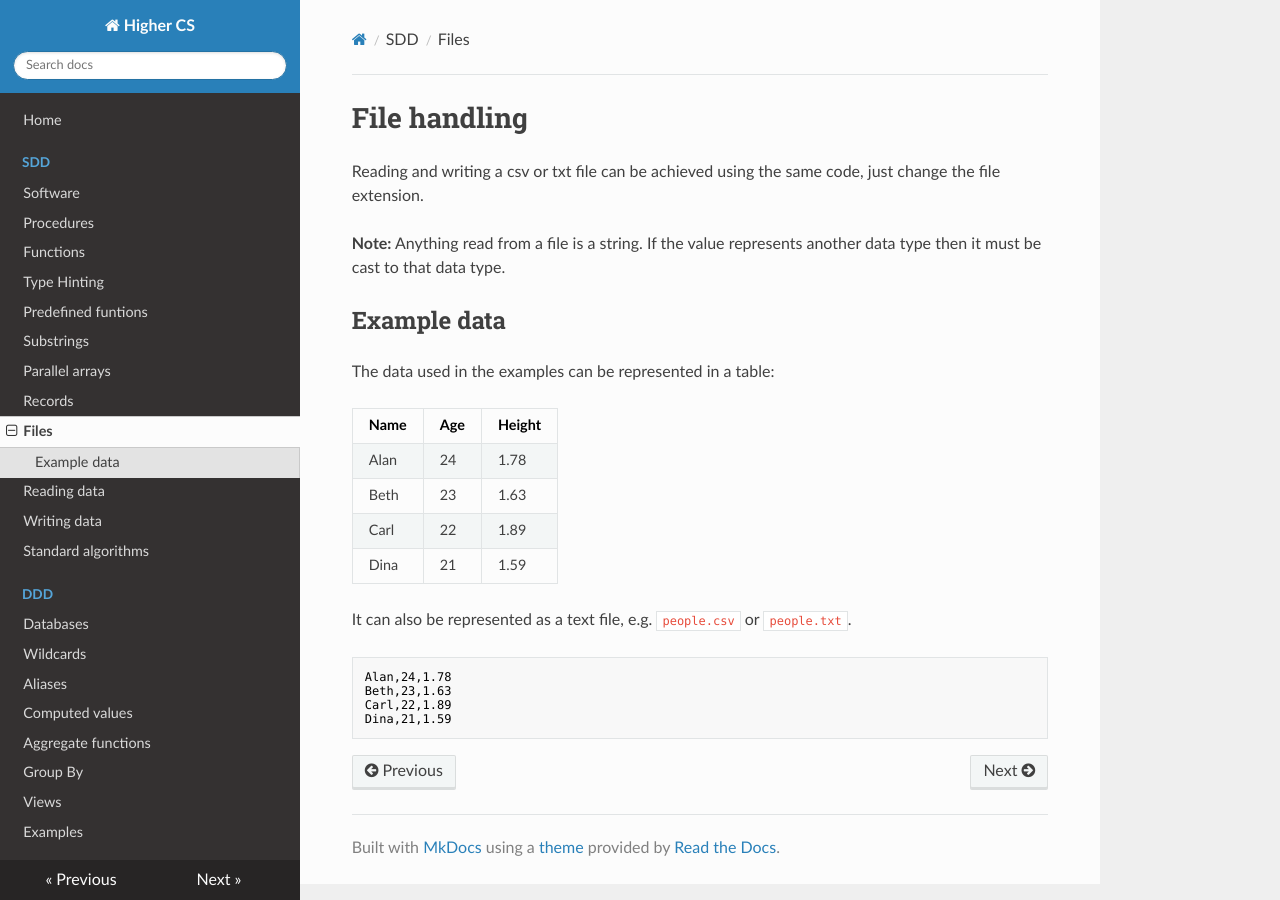
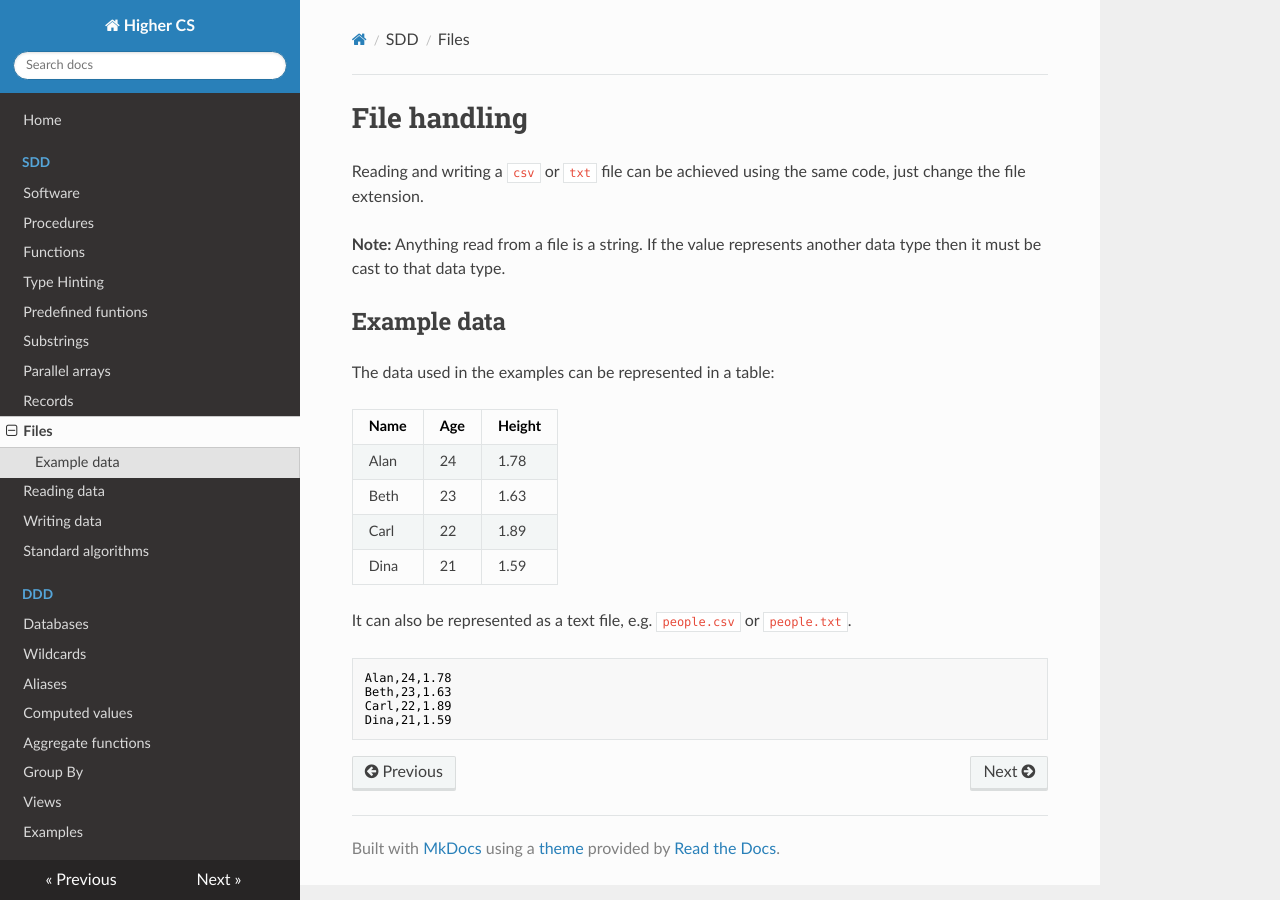
Before and after one commit to MrFriendCS/H-CS, an MkDocs documentation site: the page built from docs/sdd/H-CS-SDD-Files.md, in a window 1280 px wide. Built offline with MkDocs 1.6.1, drawn with Linux system fonts in a browser that asks for light colours; nearby versions of some CDN libraries.

Commit message:
Update H-CS-SDD-Files.md

```diff
--- a/docs/sdd/H-CS-SDD-Files.md
+++ b/docs/sdd/H-CS-SDD-Files.md
@@ -1,8 +1,10 @@
 # File handling
 
-Reading and writing a csv or txt file can be achieved using the same code, just change the file extension.
+Reading and writing a `csv` or `txt` file can be achieved using the same code, just change the file extension.
 
-**Note:** Anything read from a file is a string.  If the value represents another data type then it must be cast to that data type.
+**Note:** Anything read from a file is a string.
+If the value represents another data type then it must be cast to that data type.
+
 
 ## Example data
 
```
